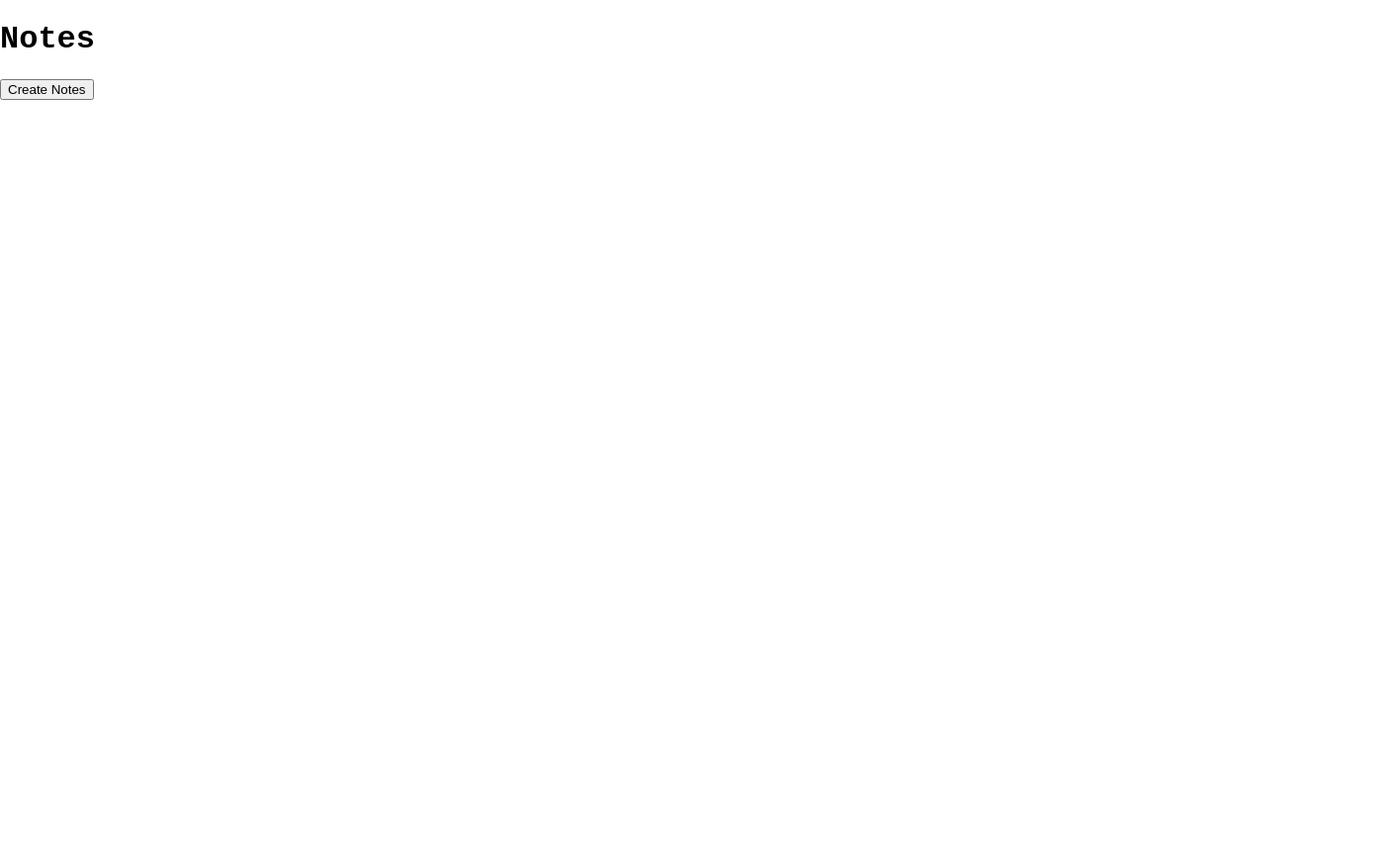
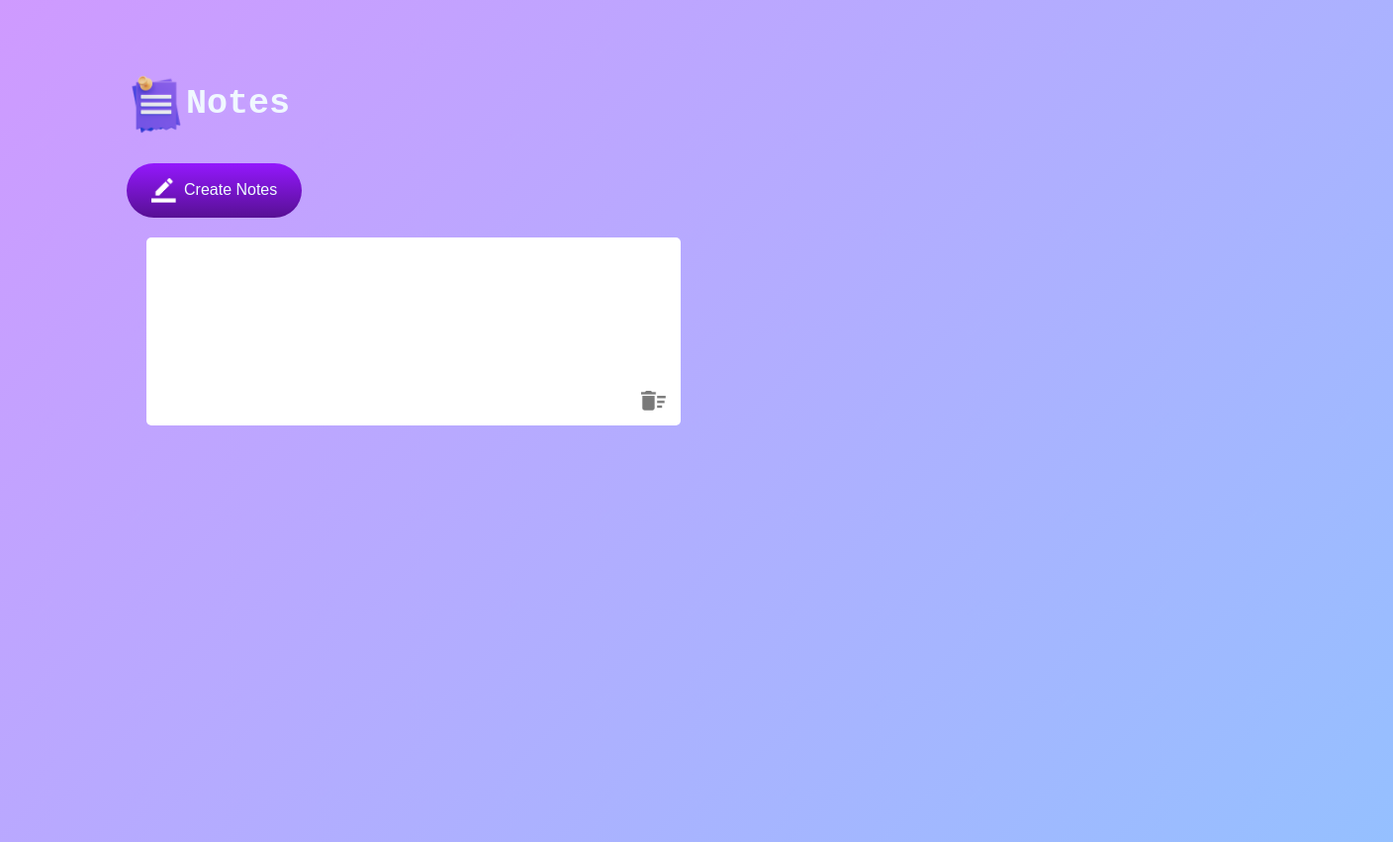
Before and after one commit to Afham-Khan/Notes-App.JS, a plain HTML site: page index.html in a window 1280 px wide. Both pictures are taken after a click on the button "Create Notes". Shown: the whole page at 99% size, 1408 px wide, since content can reach past the window. Before the commit the page ends 800 px from the top, so only its background shows below. Drawn offline with Linux system fonts and the light colour scheme.

Commit message:
finished

```diff
--- a/index.css
+++ b/index.css
@@ -4,3 +4,63 @@ body {
     font-family: 'Courier New', Courier, monospace;
     box-sizing: border-box;
 }
+
+.container{
+    width: 100%;
+    min-height: 100vh;
+    background: linear-gradient(135deg,#cf9aff,#95c0ff);
+    color: aliceblue;
+    padding-top: 4%;
+    padding-left: 10%;
+}
+
+.container h1 {
+    display: flex;
+    align-items: center;
+    font-size: 35px;
+    font-weight: 600;
+}
+
+.container h1 img {
+    width: 60px;
+}
+
+.container button img {
+    width: 25px;
+    margin-right: 8px;
+}
+
+.container button {
+    display: flex;
+    align-items: center;
+    color: azure;
+     background: linear-gradient(#9418fd, #571094);
+    font-size: 16px;
+    outline: 0;
+    border: 0;
+    border-radius: 40px;
+    cursor: pointer;
+    padding: 15px 25px;
+    margin: 30px 0 20px;
+}
+
+.input-box {
+    position: relative;
+    width: 100%;
+    max-width: 500px;
+    min-height: 150px;
+    background: #fff;
+    color: #333;
+    padding: 20px;
+    margin: 20px;
+    outline: none;
+    border-radius: 5px;
+}
+
+.input-box img {
+    width: 25px;
+    position: absolute;
+    bottom: 15px;
+    right: 15px;
+    cursor: pointer;
+}
--- a/index.html
+++ b/index.html
@@ -9,8 +9,13 @@
 <body>
 
     <div class="container">
-        <h1>Notes</h1>
-        <button>Create Notes</button>
+        <h1><img src="images/notes.png">Notes</h1>
+        <button class="btn"><img src="images/edit.png">Create Notes</button>
+        <div class="notes-container">
+            <!-- <p contenteditable="true" class="input-box">
+                <img src="images/delete.png">
+            </p> -->
+        </div>
     </div>
 
 
--- a/index.js
+++ b/index.js
@@ -0,0 +1,60 @@
+const notes = document.querySelector(".notes-container")
+const btn = document.querySelector(".btn")
+let notesInput = document.querySelectorAll(".input-box")
+
+function showNotes(params) {              //localStorage se notes utha ke dikhata hai
+    notes.innerHTML = localStorage.getItem("notes")
+}
+
+function updateStorage (params) {
+    localStorage.setItem("notes",notes.innerHTML)
+}
+
+showNotes();
+
+btn.addEventListener("click" , () => {
+    let box = document.createElement("p")
+    let img = document.createElement("img")
+    box.className = "input-box"
+    box.setAttribute("contenteditable" , "true")
+    img.src = "images/delete.png"
+    notes.appendChild(box).appendChild(img)
+    updateStorage()
+})
+
+notes.addEventListener("click" , function(e) {
+    if (e.target.tagName === "IMG") {
+        e.target.parentElement.remove()
+        updateStorage()
+    }
+
+//what does this code means =
+/* User note ke p tag pe click karta hai
+
+App saare input-boxes dhoondta hai
+
+Har input-box pe event lagta hai:
+Jab bhi user likhe → updateStorage() chalta hai
+
+Local Storage ya Database update hota hai (function ka kaam)
+
+ */
+
+    else if (e.target.tagName === "P") {
+        notesInput = document.querySelectorAll(".input-box")
+    notesInput.forEach(nt => {
+        nt.onkeyup = function (params) {
+            updateStorage()
+        }
+    })
+  }
+})
+
+document.addEventListener("keydown" , event => {
+    if(event.key === "Enter") {
+        document.execCommand("insertlineBreak")
+        event.preventDefault()
+    }
+})
+
+//console.log(localStorage.clear())
```
